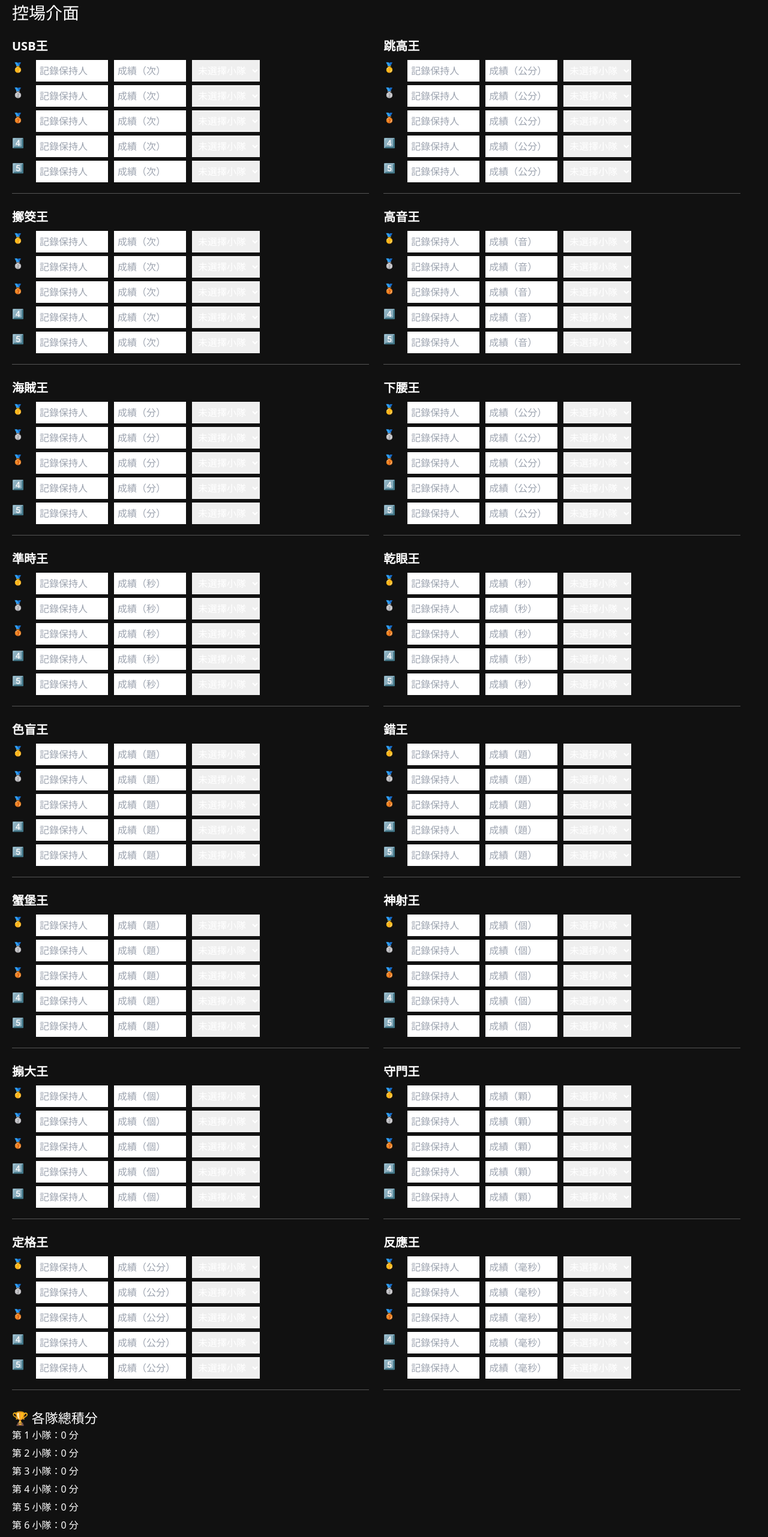
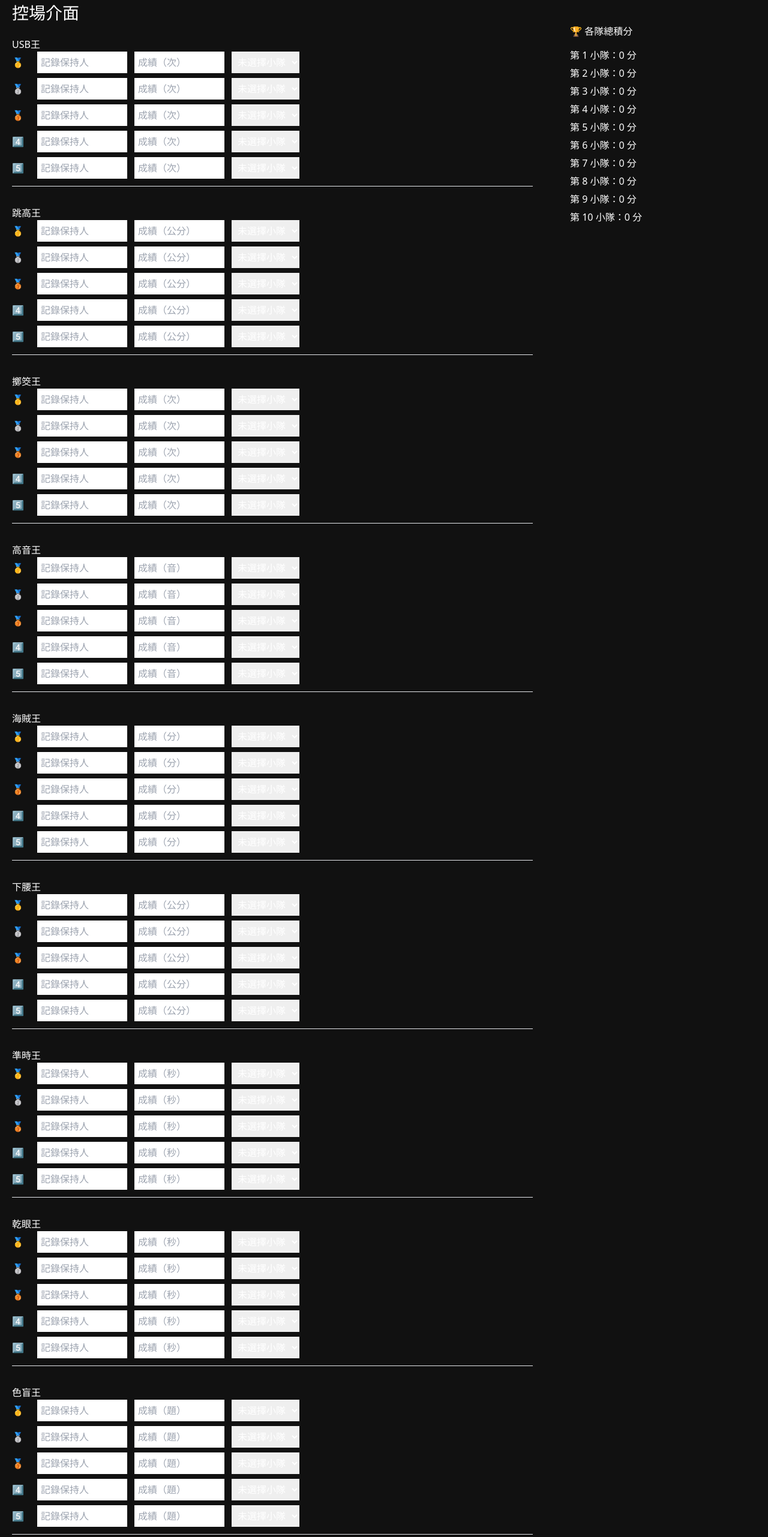
Before and after one commit to shuting72/who-is-yu-gi-oh, a Next.js app: page / in a window 1280 px wide. Shown: the part 20-2583 px from the top of the page at 60% size. Built offline with nearby package versions, Linux system fonts and the light colour scheme.

Commit message:
控場畫面支援前五名輸入與總積分顯示，與投影同步

```diff
--- a/pages/display.js
+++ b/pages/display.js
@@ -15,18 +15,36 @@ const icons = [
   "🪭", "🥅", "🤖", "⚡"
 ];
 
+const teamColors = ["#fff", "#ff0000", "#ff8000", "#ffff00", "#00ff00", "#008000", "#00ccff", "#0000ff", "#800080", "#ff66cc", "#a0522d"];
+
 const Display = () => {
   const [pageIndex, setPageIndex] = useState(0);
   const [data, setData] = useState({});
 
   useEffect(() => {
-    const saved = localStorage.getItem("scoreboard");
-    if (saved) setData(JSON.parse(saved));
+    const updateData = () => {
+      const stored = localStorage.getItem("records");
+      if (stored) {
+        const parsed = JSON.parse(stored);
+        const grouped = {};
+        parsed.forEach(r => {
+          if (!grouped[r.name]) grouped[r.name] = [];
+          grouped[r.name].push({ name: r.holder, score: r.score, team: r.team });
+        });
+        Object.keys(grouped).forEach(key => {
+          grouped[key].sort((a, b) => parseFloat(b.score) - parseFloat(a.score));
+        });
+        setData(grouped);
+      }
+    };
+    updateData();
+    const id = setInterval(updateData, 1000);
+    return () => clearInterval(id);
   }, []);
 
   useEffect(() => {
     const interval = setInterval(() => {
-      setPageIndex((prev) => (prev + 1) % 9);
+      setPageIndex(prev => (prev + 1) % 9);
     }, pageIndex === 0 ? 15000 : 7000);
     return () => clearInterval(interval);
   }, [pageIndex]);
@@ -35,13 +53,13 @@ const Display = () => {
     return (
       <div className={styles.grid}>
         {stages.map((stage, index) => {
-          const score = data[stage]?.[0] || { name: "--", score: "--" };
-          const teamColor = getColorByTeam(data[stage]?.[0]?.team);
+          const record = data[stage]?.[0] || { name: "--", score: "--", team: "" };
+          const bg = teamColors[parseInt(record.team) || 0];
           return (
-            <div key={stage} className={styles.card} style={{ backgroundColor: teamColor }}>
+            <div key={stage} className={styles.card} style={{ backgroundColor: bg }}>
               <div className={styles.stageTitle}>{icons[index]} {stage}</div>
-              <div className={styles.score}>成績：{score.score}</div>
-              <div className={styles.champion}>👑 {score.name}</div>
+              <div className={styles.score}>成績：{record.score}</div>
+              <div className={styles.champion}>👑 {record.name}</div>
             </div>
           );
         })}
@@ -55,14 +73,12 @@ const Display = () => {
   const renderBlock = (index) => {
     const stage = stages[index];
     const records = data[stage] || [];
-    const unit = records.unit || getUnit(stage);
-
     return (
-      <div key={stage} className={styles.block}>
+      <div className={styles.block}>
         <div className={styles.stage}>{icons[index]} {stage}</div>
-        {records.slice(0, 5).map((item, i) => (
+        {records.slice(0, 5).map((r, i) => (
           <div key={i} className={styles.entry}>
-            {["🥇", "🥈", "🥉", "4️⃣", "5️⃣"][i]} {item.name} - {item.score}{unit}
+            {["🥇", "🥈", "🥉", "4️⃣", "5️⃣"][i]} {r.name} - {r.score}
           </div>
         ))}
       </div>
@@ -77,22 +93,4 @@ const Display = () => {
   );
 };
 
-const getUnit = (name) => {
-  const map = {
-    "USB王": "次", "跳高王": "公分", "擲筊王": "次", "高音王": "音",
-    "海賊王": "分", "下腰王": "公分", "準時王": "秒", "乾眼王": "秒",
-    "色盲王": "題", "錯王": "題", "蟹堡王": "題", "神射王": "個",
-    "搧大王": "個", "守門王": "顆", "定格王": "公分", "反應王": "毫秒"
-  };
-  return map[name] || "";
-};
-
-const getColorByTeam = (team) => {
-  const colors = [
-    "red", "orange", "yellow", "lime", "#006400", // 深綠
-    "#00ccff", "#0000cc", "purple", "deeppink", "brown"
-  ];
-  return colors[parseInt(team) - 1] || "white";
-};
-
 export default Display;
--- a/pages/index.js
+++ b/pages/index.js
@@ -1,6 +1,6 @@
 import { useEffect, useState } from "react";
 
-const defaultRecords = [
+const defaultStages = [
   { name: "USB王", unit: "次" },
   { name: "跳高王", unit: "公分" },
   { name: "擲筊王", unit: "次" },
@@ -19,72 +19,74 @@ const defaultRecords = [
   { name: "反應王", unit: "毫秒" },
 ];
 
+const medals = ["🥇", "🥈", "🥉", "4️⃣", "5️⃣"];
+
 export default function Control() {
-  const [records, setRecords] = useState([]);
-  const [teamScores, setTeamScores] = useState(Array(10).fill(0));
+  const [records, setRecords] = useState({});
 
   useEffect(() => {
     const stored = localStorage.getItem("records");
     if (stored) {
       setRecords(JSON.parse(stored));
     } else {
-      setRecords(
-        defaultRecords.map((d) => ({
-          ...d,
-          holders: Array(5).fill({ name: "", score: "", team: "" }),
-        }))
-      );
+      const init = {};
+      defaultStages.forEach(stage => {
+        init[stage.name] = Array(5).fill().map(() => ({
+          holder: "", score: "", team: ""
+        }));
+      });
+      setRecords(init);
     }
   }, []);
 
-  useEffect(() => {
-    const scores = Array(10).fill(0);
-    records.forEach((rec) => {
-      rec.holders?.forEach((h, i) => {
-        if (h.team) {
-          scores[parseInt(h.team) - 1] += 5 - i;
+  const update = (stage, index, field, value) => {
+    const updated = { ...records };
+    updated[stage][index][field] = value;
+    setRecords(updated);
+    localStorage.setItem("records", JSON.stringify(updated));
+    localStorage.setItem("broadcast", Date.now()); // 強制同步
+  };
+
+  const calculateScores = () => {
+    const teamPoints = Array(11).fill(0); // 0 號不用，1~10 隊
+    Object.values(records).forEach(ranks => {
+      ranks.forEach((entry, i) => {
+        const teamNum = parseInt(entry.team);
+        if (teamNum >= 1 && teamNum <= 10) {
+          teamPoints[teamNum] += 5 - i;
         }
       });
     });
-    setTeamScores(scores);
-  }, [records]);
-
-  const update = (stageIndex, rankIndex, field, value) => {
-    const updated = [...records];
-    updated[stageIndex].holders[rankIndex] = {
-      ...updated[stageIndex].holders[rankIndex],
-      [field]: value,
-    };
-    setRecords(updated);
-    localStorage.setItem("records", JSON.stringify(updated));
-    localStorage.setItem("broadcast", Date.now());
+    return teamPoints.slice(1); // 去除第 0 項
   };
 
+  const teamScores = calculateScores();
+
   return (
-    <div style={{ background: "#111", color: "#fff", minHeight: "100vh", padding: "20px" }}>
-      <h2 style={{ fontSize: "28px", marginBottom: "20px" }}>控場介面</h2>
-      <div style={{ display: "flex", flexWrap: "wrap", gap: "24px" }}>
-        {records.map((rec, i) => (
-          <div key={i} style={{ width: "48%", borderBottom: "1px solid #555", paddingBottom: "12px" }}>
-            <div style={{ fontWeight: "bold", fontSize: "20px", marginBottom: "8px" }}>{rec.name}</div>
-            {rec.holders.map((h, j) => (
-              <div key={j} style={{ display: "flex", gap: "10px", marginBottom: "6px" }}>
-                <span style={{ width: "30px" }}>{["🥇","🥈","🥉","4️⃣","5️⃣"][j]}</span>
+    <div style={{ background: "#111", color: "#fff", minHeight: "100vh", padding: "20px", display: "flex", flexWrap: "wrap", justifyContent: "space-between" }}>
+      <div style={{ width: "70%" }}>
+        <h2 style={{ fontSize: "28px", marginBottom: "20px" }}>控場介面</h2>
+        {defaultStages.map((stage) => (
+          <div key={stage.name} style={{ marginBottom: "32px" }}>
+            <h3>{stage.name}</h3>
+            {records[stage.name]?.map((entry, i) => (
+              <div key={i} style={{ display: "flex", alignItems: "center", gap: "12px", marginBottom: "8px" }}>
+                <div style={{ width: "30px" }}>{medals[i]}</div>
                 <input
+                  value={entry.holder}
+                  onChange={(e) => update(stage.name, i, "holder", e.target.value)}
                   placeholder="記錄保持人"
-                  value={h.name}
-                  onChange={(e) => update(i, j, "name", e.target.value)}
-                  style={{ padding: "6px", width: "120px" }}
+                  style={{ padding: "6px", width: "150px" }}
                 />
                 <input
-                  placeholder={`成績（${rec.unit}）`}
-                  value={h.score}
-                  onChange={(e) => update(i, j, "score", e.target.value)}
-                  style={{ padding: "6px", width: "120px" }}
+                  value={entry.score}
+                  onChange={(e) => update(stage.name, i, "score", e.target.value)}
+                  placeholder={`成績（${stage.unit}）`}
+                  style={{ padding: "6px", width: "150px" }}
                 />
                 <select
-                  value={h.team}
-                  onChange={(e) => update(i, j, "team", e.target.value)}
+                  value={entry.team}
+                  onChange={(e) => update(stage.name, i, "team", e.target.value)}
                   style={{ padding: "6px" }}
                 >
                   <option value="">未選擇小隊</option>
@@ -94,18 +96,20 @@ export default function Control() {
                 </select>
               </div>
             ))}
+            <hr style={{ marginTop: "12px" }} />
           </div>
         ))}
       </div>
 
-      <h3 style={{ marginTop: "30px", fontSize: "22px" }}>🏆 各隊總積分</h3>
-      <ul style={{ listStyle: "none", paddingLeft: 0 }}>
+      {/* 總積分欄 */}
+      <div style={{ width: "25%", marginTop: "40px" }}>
+        <h3 style={{ marginBottom: "16px" }}>🏆 各隊總積分</h3>
         {teamScores.map((score, i) => (
-          <li key={i} style={{ marginBottom: "6px" }}>
+          <div key={i} style={{ marginBottom: "6px" }}>
             第 {i + 1} 小隊：{score} 分
-          </li>
+          </div>
         ))}
-      </ul>
+      </div>
     </div>
   );
 }
```
Also changed, not shown: styles/display.module.css (+35 -26 lines).
